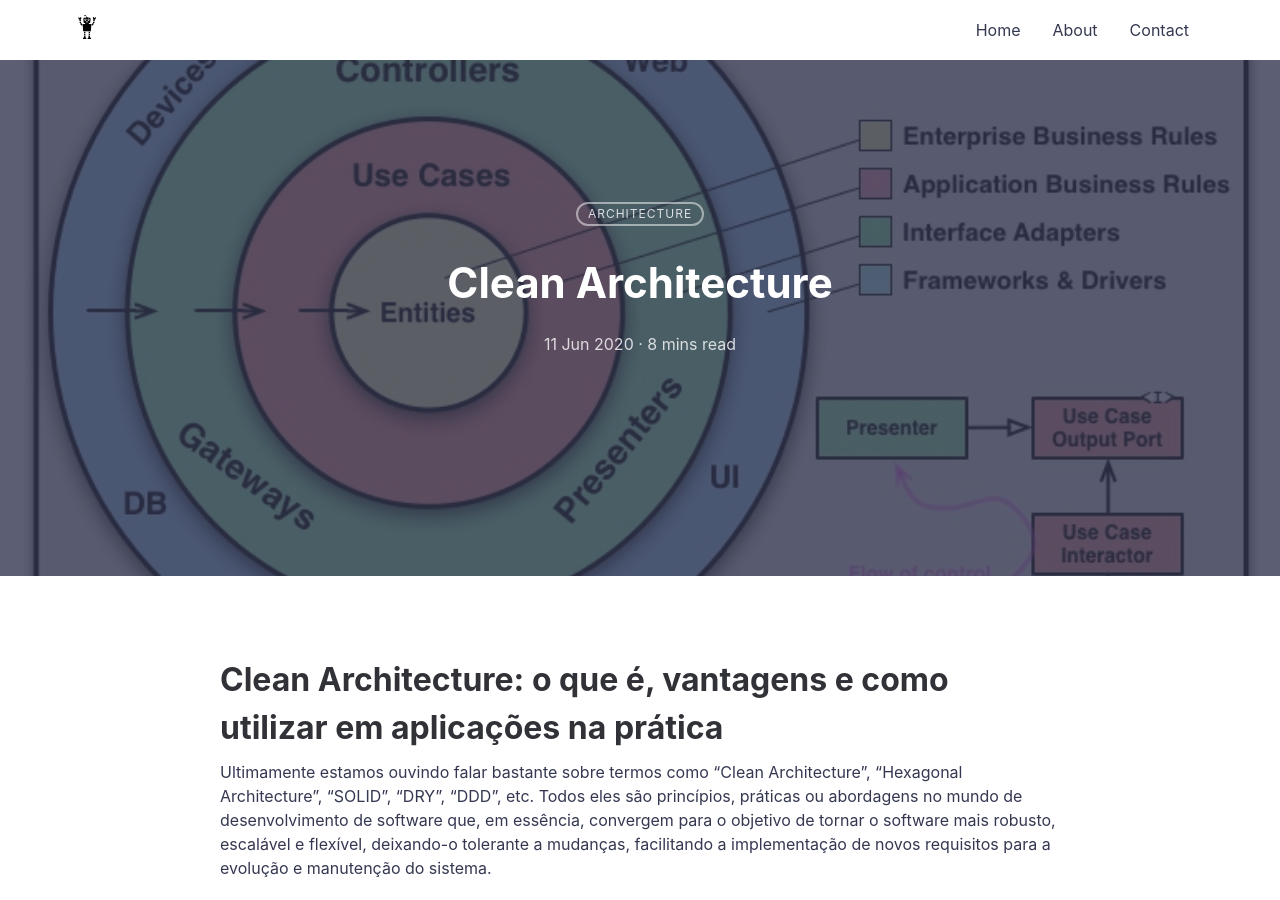
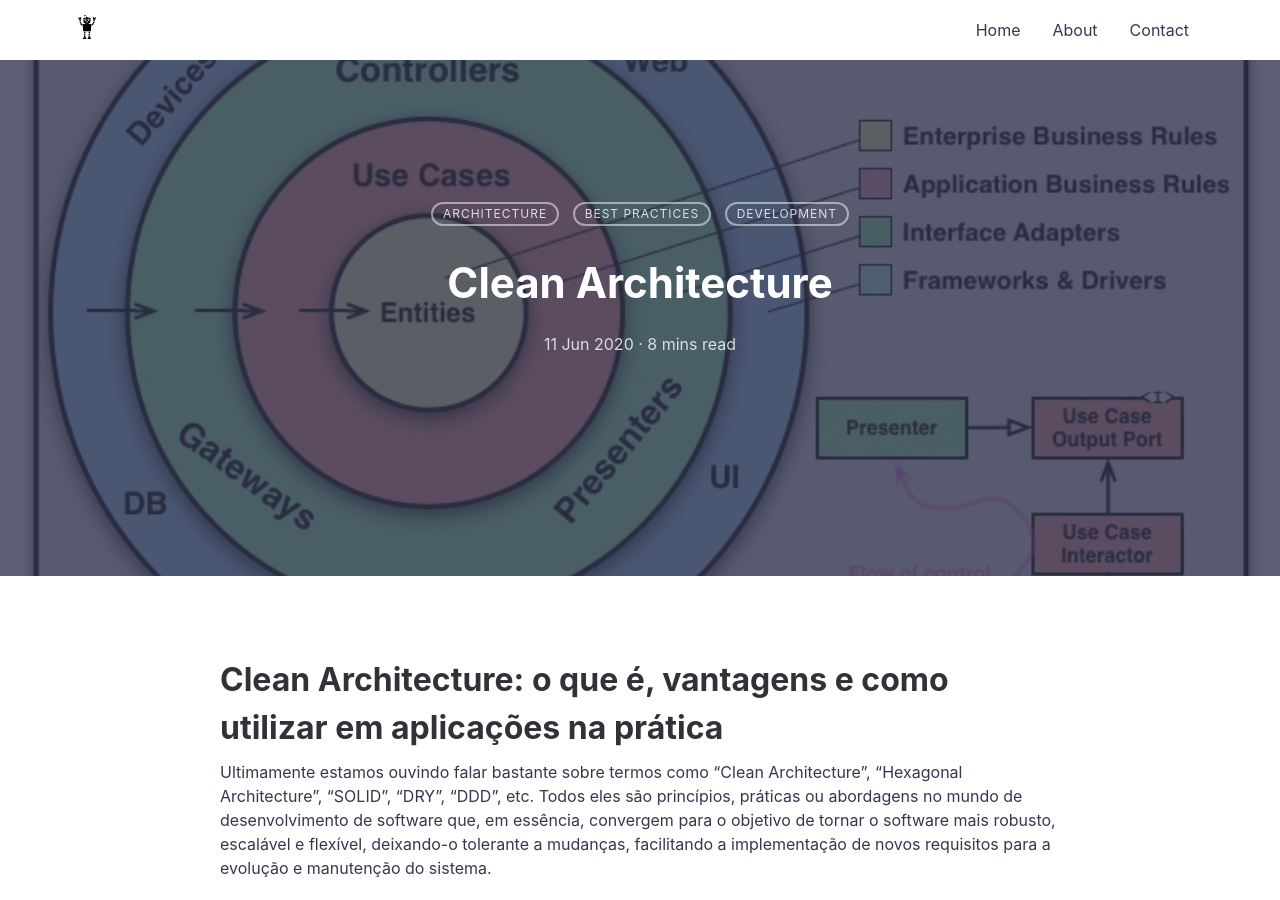
Before and after one commit to thiagosilva95/thiagosilva95.github.io, a Jekyll site: the page built from _posts/2020-06-11-clean-architecture.md, in a window 1280 px wide and 900 px high. Built offline with Jekyll 4.4.1, drawn with Linux system fonts in a browser that asks for light colours; a script that is not in the unit is left out; comment, search, counter and statistics services are not loaded.

Commit message:
ddd post

```diff
--- a/_posts/2020-06-11-clean-architecture.md
+++ b/_posts/2020-06-11-clean-architecture.md
@@ -2,7 +2,7 @@
 layout: post
 title: Clean Architecture
 featured-img: clean_architecture
-category: [architecture]
+category: [architecture, best practices, development]
 mathjax: true
 summary: Vamos falar um pouco sobre essa "nova" forma de estruturar seus projetos, suas vantagens e desvantagens, e um exemplo prático de sua utilização
 ---
```
Also changed, not shown: assets/img/favicon.jpg, assets/img/posts/clean_architecture2.jpg (deleted), assets/img/posts/clean_architecture2_placehold.jpg (deleted), assets/img/posts/clean_architecture2_thumb@2x.jpg (deleted), assets/img/thiagosilva95-profile-50p.jpg (deleted), assets/img/thiagosilva95-profile.jpg (deleted), jekyll-sleek.gemspec.
